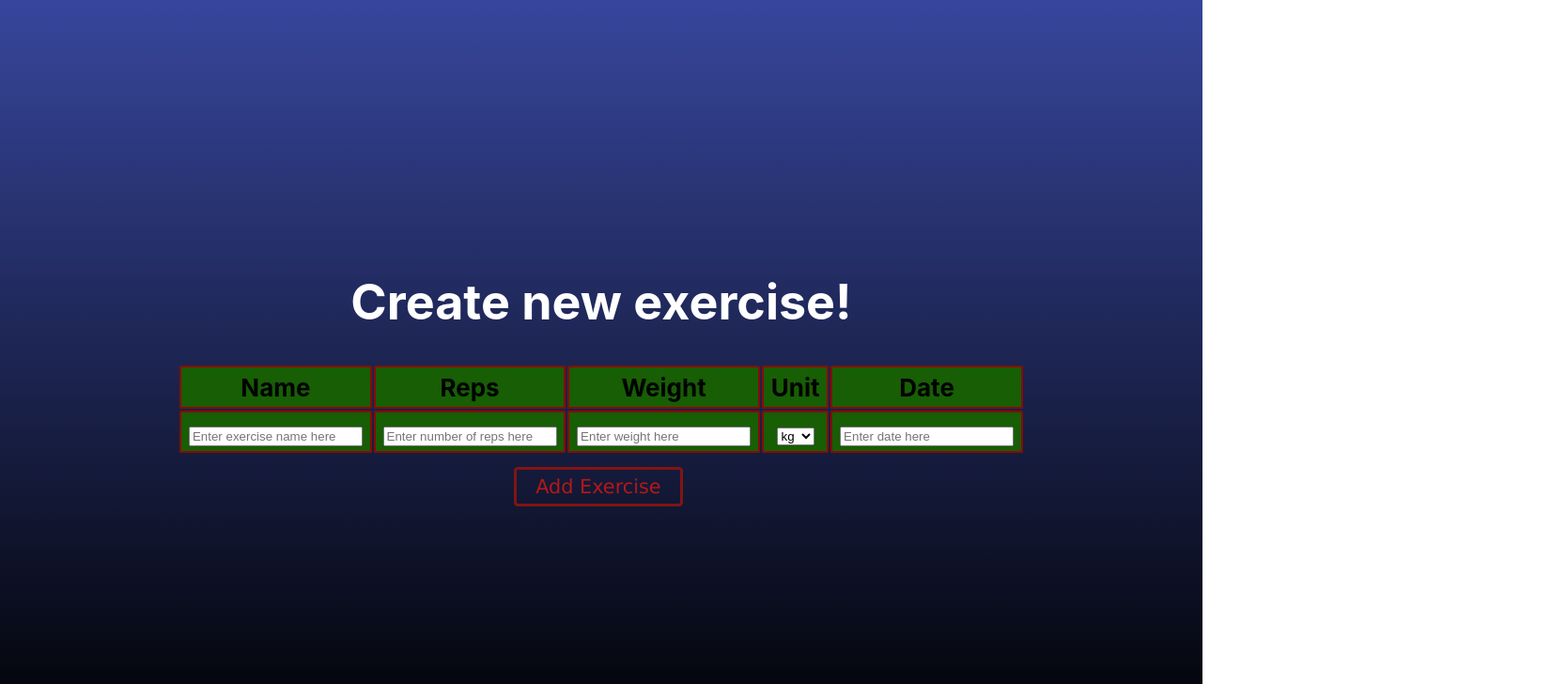
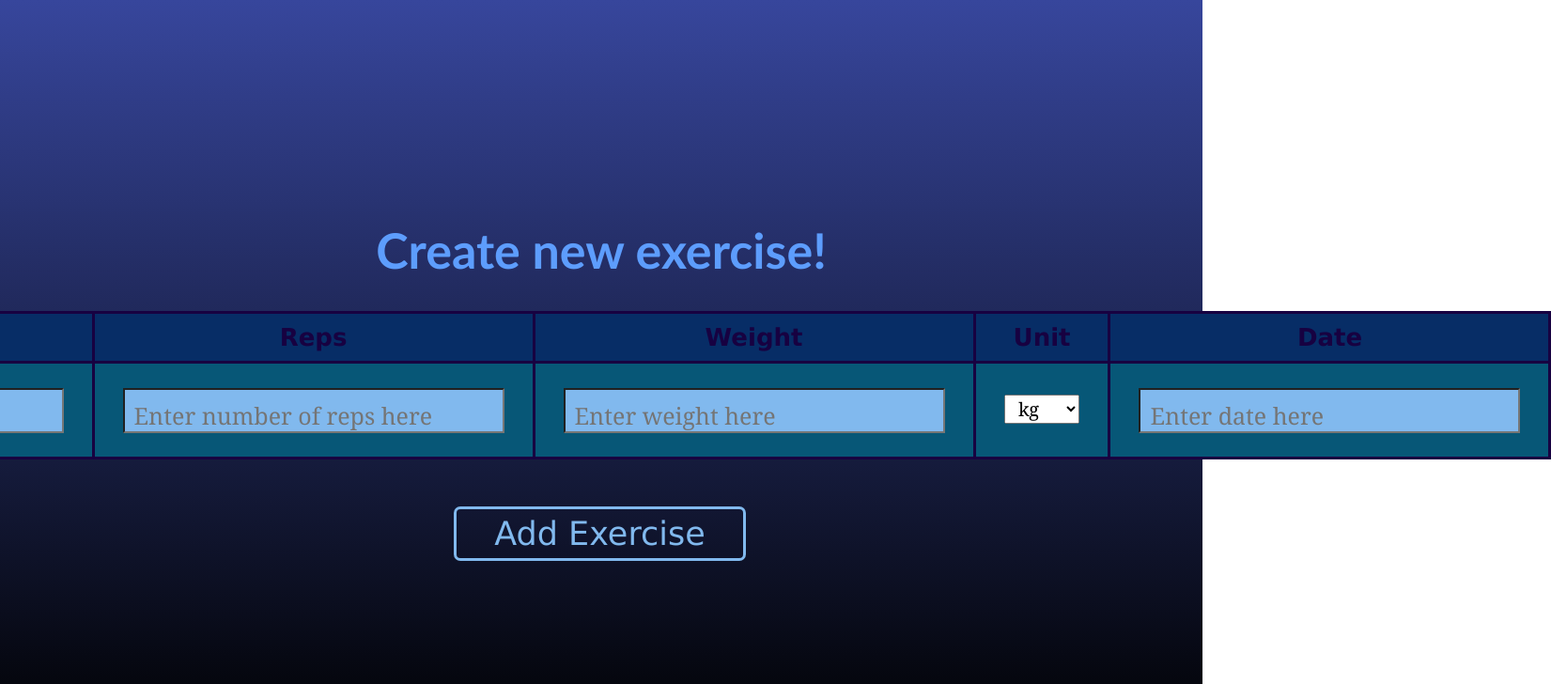
Before and after one commit to Rasheednour/CS290-Exercise-Tracker, a React (Create React App) app in the folder exercise-frontend/: page /create-exercise in a window 1280 px wide. Shown: the top 728 px of the page at 94% size, 1651 px wide, since content can reach past the window. Built offline with nearby package versions, Linux system fonts and the light colour scheme.

Commit message:
adjusted application styling

```diff
--- a/exercise-frontend/src/App.css
+++ b/exercise-frontend/src/App.css
@@ -1,16 +1,5 @@
 .App {
   text-align: center;
-}
-
-.App-logo {
-  height: 40vmin;
-  pointer-events: none;
-}
-
-@media (prefers-reduced-motion: no-preference) {
-  .App-logo {
-    animation: App-logo-spin infinite 20s linear;
-  }
 }
 
 .App-header {
@@ -28,16 +17,25 @@
   color: #61dafb;
 }
 
+h1{
+  color: rgb(93, 157, 253);
+  font-family: 'Trebuchet MS', 'Lucida Sans Unicode', 'Lucida Grande', 'Lucida Sans', Arial, sans-serif;
+}
+
+h2{
+  color: rgb(23, 1, 65);
+
+}
 .button1{
-  border: 3px solid rgb(129, 20, 20);
-  padding: 6px 20px;
-  margin: 0 0.3em 0.3em 0;
+  border: 3px solid rgb(129, 185, 238);
+  padding: 6px 40px;
+  margin: 40px 3px 3px 0px;
   border-radius: 0.2em;
   text-decoration: none;
   font-family:Verdana, Geneva, Tahoma, sans-serif;
   font-weight: 100;
-  color: rgb(180, 24, 24);
-  font-size: .8em;
+  color: rgb(129, 185, 238);
+  font-size: 35px;
   text-align: center;
   transition: all 0.2s;
   background-color: transparent;
@@ -45,29 +43,68 @@
 
 .button1:hover{
   color:rgb(255, 255, 255);
-  background-color: rgb(148, 17, 17);
-  border: 0.1em solid rgb(148, 11, 11);
+  background-color: rgb(7, 45, 102);
+  border: 0.1em solid rgb(23, 1, 65);
   cursor:pointer;
 }
 
 
-th, td, tr{
-  border: 2px solid rgb(136, 10, 10);
-  background-color: rgb(23, 94, 5);
-  color: black;
-  border-spacing: .3em;
+th{
+  border: 3px solid rgb(23, 1, 65);
+  background-color: rgb(7, 45, 102);
+  color: rgb(23, 1, 65);
+  border-spacing: 10px;
   justify-content: center;
-  padding: .20em 0.30em;
-  border-radius: 0.10em;
+  padding: 10px 40px;
+  border-radius: 2px;
 }
 
-td:hover{
-  background-color: green;
+td{
+  border: 3px solid rgb(23, 1, 65);
+  color: rgb(129, 185, 238);
+  border-spacing: 10px;
+  justify-content: center;
+  padding: 20px 30px;
+  border-radius: 2px;
+  font-family: 'Franklin Gothic Medium', 'Arial Narrow', Arial, sans-serif;
+  font-size: 40px;
 }
 
+tr{
+  border: 2px solid rgb(136, 10, 10);
+  background-color: rgb(7, 87, 119);
+  color: black;
+  border-spacing: 10px;
+  justify-content: center;
+  padding: 10px 10px;
+  border-radius: 2px;
+  font-family:'Lucida Sans', 'Lucida Sans Regular', 'Lucida Grande', 'Lucida Sans Unicode', Geneva, Verdana, sans-serif
+}
+
+tr:hover{
+  background-color: rgb(14, 118, 160);;
+}
+
+
 table{
-  margin-bottom: 0.5em;
-  margin-top: 0.5em;
-  justify-content: center;
-  justify-self: center;
+  border-collapse: collapse;
+  margin-bottom: 10px;
+  margin-top: 10px;
 }
+
+input{
+  background-color: rgb(129, 185, 238);
+  padding: 10px 20px 0px 10px;
+  text-align:justify;
+  font-size: 25px;
+  font-family: Cambria, Cochin, Georgia, Times, 'Times New Roman', serif;
+}
+
+select{
+  font-size: 20px;
+  font-family: Cambria, Cochin, Georgia, Times, 'Times New Roman', serif;
+  margin-bottom: 15px;
+  padding-left: 10px;
+  padding-right: 20px;
+
+}
--- a/exercise-frontend/src/Pages/HomePage.js
+++ b/exercise-frontend/src/Pages/HomePage.js
@@ -38,8 +38,8 @@ function HomePage({ setExerciseToEdit }) {
   return (
     <div className="App">
       <header className="App-header">
-        <h1 className="h1">
-          Exercise Tracker!
+        <h1>
+          Exercise Tracker
         </h1>
         <h2> List of Exercises
             <ExerciseList exercises={exercises} onDelete={onDelete} onEdit={onEdit}></ExerciseList>
```
